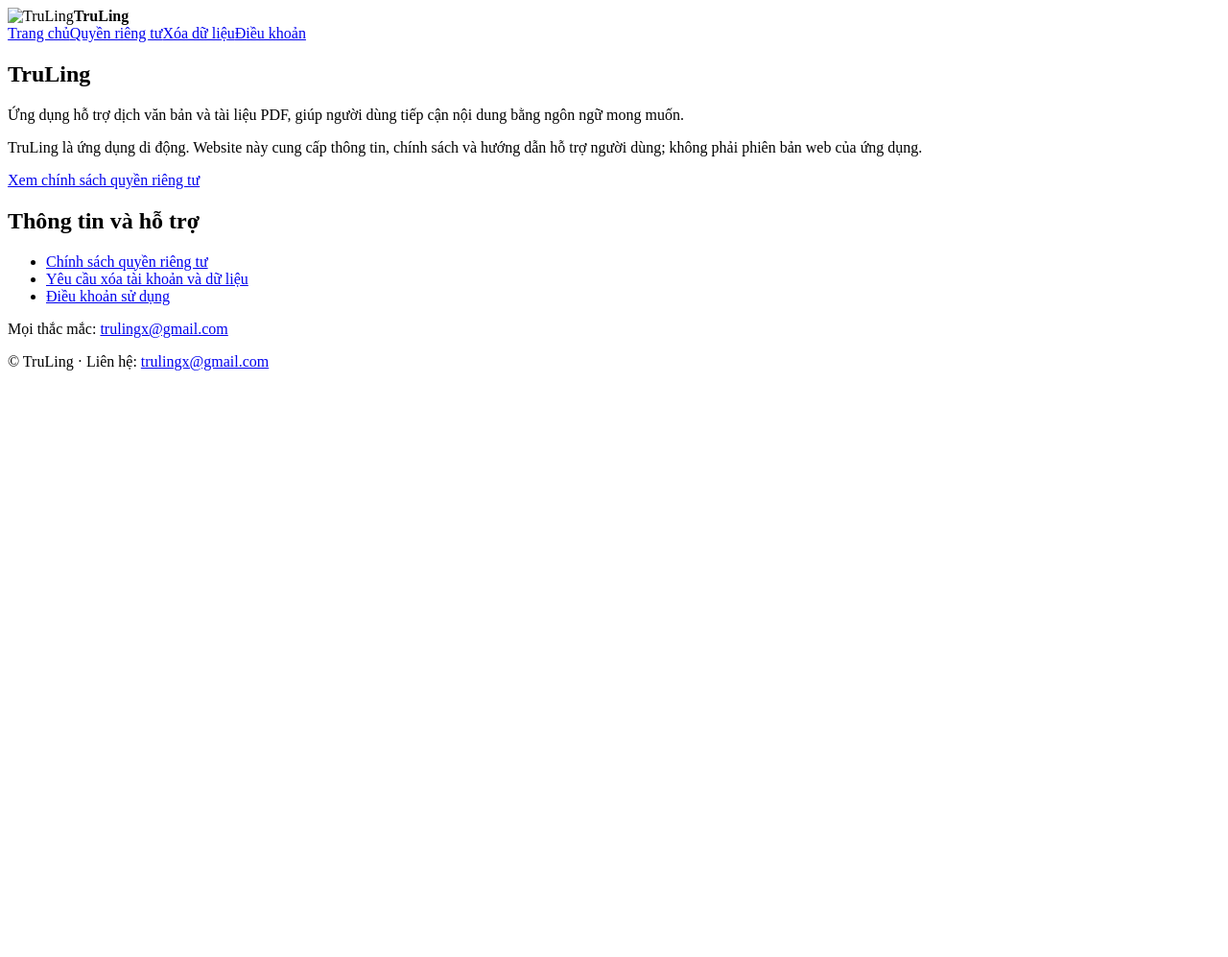
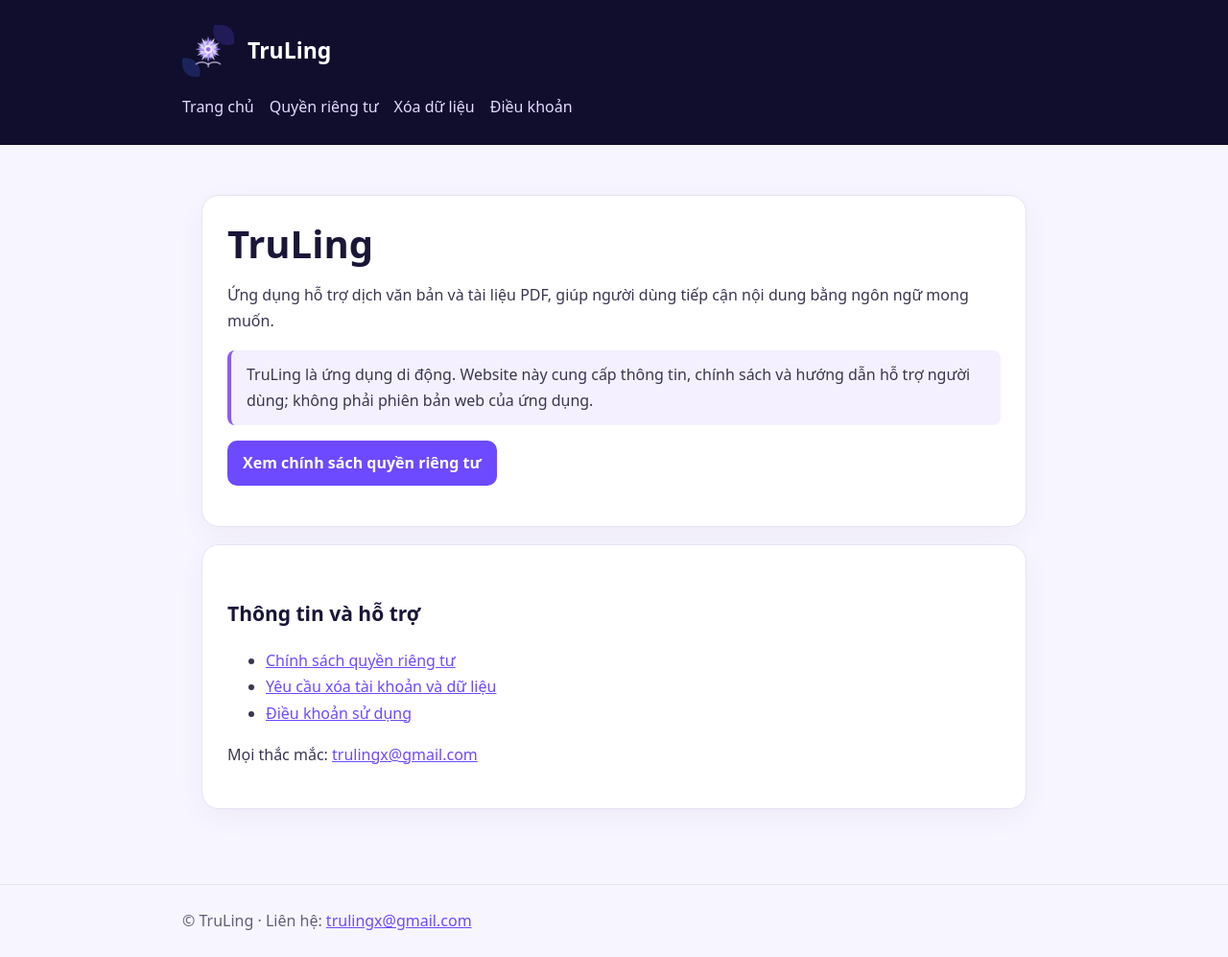
Before and after one commit to tienchelsi0123-cyber/truling-public-site, a plain HTML site: page index.html in a window 1280 px wide. Shown: the whole page at 96% size. Before the commit the page ends 800 px from the top, so only its background shows below. Drawn offline with Linux system fonts and the light colour scheme; the site is published under a folder, as on GitHub Pages, so addresses that start at the root find nothing.

Commit message:
Update index.html

```diff
--- a/index.html
+++ b/index.html
@@ -1,13 +1,52 @@
 <!doctype html>
-<html lang="vi"><head><meta charset="utf-8"><meta name="viewport" content="width=device-width,initial-scale=1">
-<title>Trang thông tin | TruLing</title><meta name="description" content="Trang thông tin chính thức của ứng dụng TruLing.">
-<link rel="icon" href="/assets/truling-app-icon-1024.png"><link rel="stylesheet" href="/styles.css"></head>
-<body><header><div class="wrap"><div class="brand"><img src="/assets/truling-app-icon-1024.png" alt="TruLing"><strong>TruLing</strong></div>
-<nav><a href="/">Trang chủ</a><a href="/privacy-policy/">Quyền riêng tư</a><a href="/delete-account/">Xóa dữ liệu</a><a href="/terms/">Điều khoản</a></nav></div></header>
-<main>
-<section class="panel"><h1>TruLing</h1><p>Ứng dụng hỗ trợ dịch văn bản và tài liệu PDF, giúp người dùng tiếp cận nội dung bằng ngôn ngữ mong muốn.</p>
-<p class="notice">TruLing là ứng dụng di động. Website này cung cấp thông tin, chính sách và hướng dẫn hỗ trợ người dùng; không phải phiên bản web của ứng dụng.</p>
-<p><a class="btn" href="/privacy-policy/">Xem chính sách quyền riêng tư</a></p></section>
-<section class="panel"><h2>Thông tin và hỗ trợ</h2><ul><li><a href="/privacy-policy/">Chính sách quyền riêng tư</a></li><li><a href="/delete-account/">Yêu cầu xóa tài khoản và dữ liệu</a></li><li><a href="/terms/">Điều khoản sử dụng</a></li></ul>
-<p>Mọi thắc mắc: <a href="mailto:trulingx@gmail.com">trulingx@gmail.com</a></p></section>
-</main><footer><div class="wrap">© TruLing · Liên hệ: <a href="mailto:trulingx@gmail.com">trulingx@gmail.com</a></div></footer></body></html>
+<html lang="vi">
+<head>
+  <meta charset="utf-8">
+  <meta name="viewport" content="width=device-width, initial-scale=1">
+  <title>Trang thông tin | TruLing</title>
+  <meta name="description" content="Trang thông tin chính thức của ứng dụng TruLing.">
+
+  <!-- GitHub Pages project site: dùng đường dẫn tương đối để hoạt động dưới /truling-public-site/ -->
+  <link rel="icon" href="./assets/truling-app-icon-1024.png">
+  <link rel="stylesheet" href="./styles.css">
+</head>
+<body>
+  <header>
+    <div class="wrap">
+      <div class="brand">
+        <img src="./assets/truling-app-icon-1024.png" alt="TruLing">
+        <strong>TruLing</strong>
+      </div>
+      <nav aria-label="Điều hướng chính">
+        <a href="./">Trang chủ</a>
+        <a href="./privacy-policy/">Quyền riêng tư</a>
+        <a href="./delete-account/">Xóa dữ liệu</a>
+        <a href="./terms/">Điều khoản</a>
+      </nav>
+    </div>
+  </header>
+
+  <main>
+    <section class="panel">
+      <h1>TruLing</h1>
+      <p>Ứng dụng hỗ trợ dịch văn bản và tài liệu PDF, giúp người dùng tiếp cận nội dung bằng ngôn ngữ mong muốn.</p>
+      <p class="notice">TruLing là ứng dụng di động. Website này cung cấp thông tin, chính sách và hướng dẫn hỗ trợ người dùng; không phải phiên bản web của ứng dụng.</p>
+      <p><a class="btn" href="./privacy-policy/">Xem chính sách quyền riêng tư</a></p>
+    </section>
+
+    <section class="panel">
+      <h2>Thông tin và hỗ trợ</h2>
+      <ul>
+        <li><a href="./privacy-policy/">Chính sách quyền riêng tư</a></li>
+        <li><a href="./delete-account/">Yêu cầu xóa tài khoản và dữ liệu</a></li>
+        <li><a href="./terms/">Điều khoản sử dụng</a></li>
+      </ul>
+      <p>Mọi thắc mắc: <a href="mailto:trulingx@gmail.com">trulingx@gmail.com</a></p>
+    </section>
+  </main>
+
+  <footer>
+    <div class="wrap">© TruLing · Liên hệ: <a href="mailto:trulingx@gmail.com">trulingx@gmail.com</a></div>
+  </footer>
+</body>
+</html>
```
